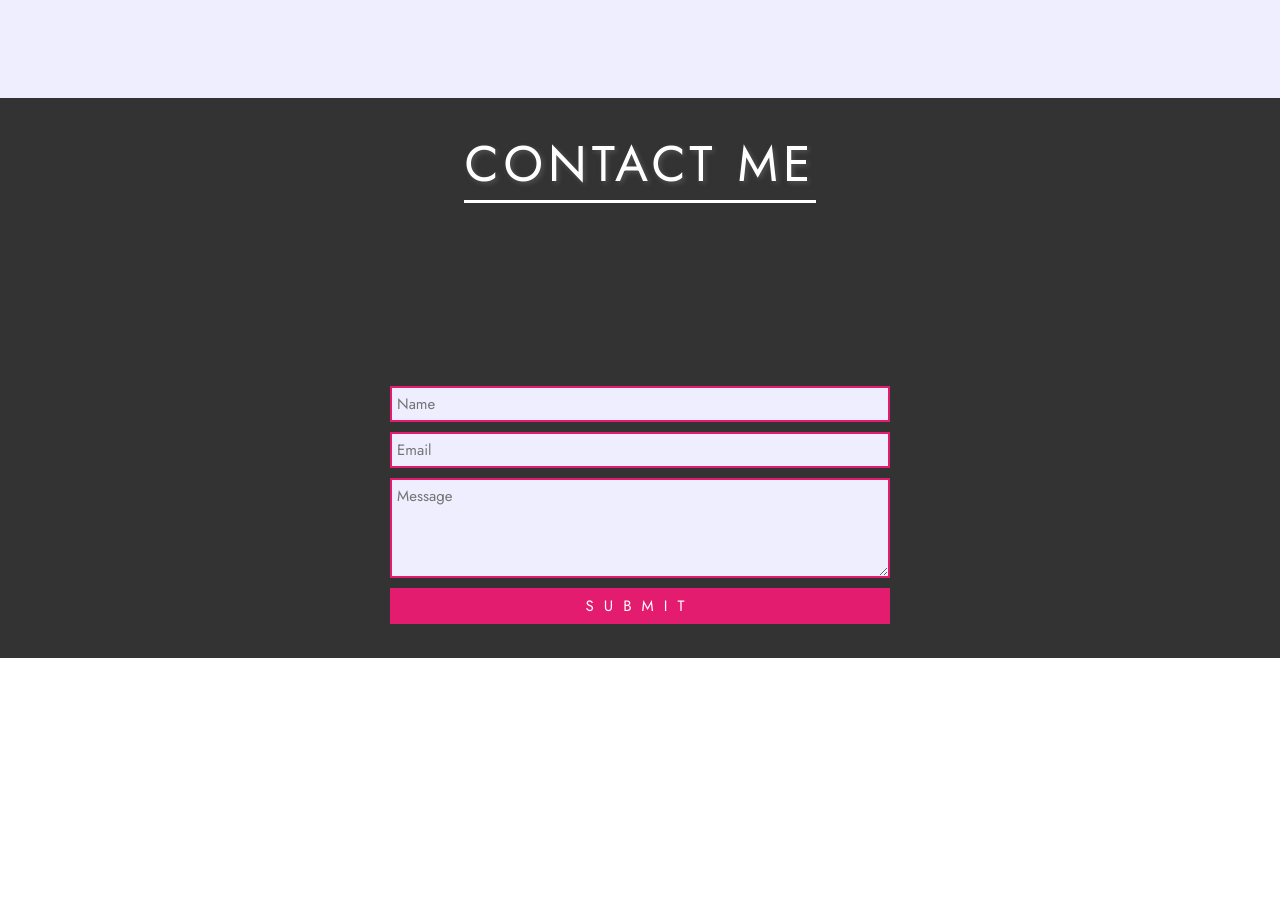
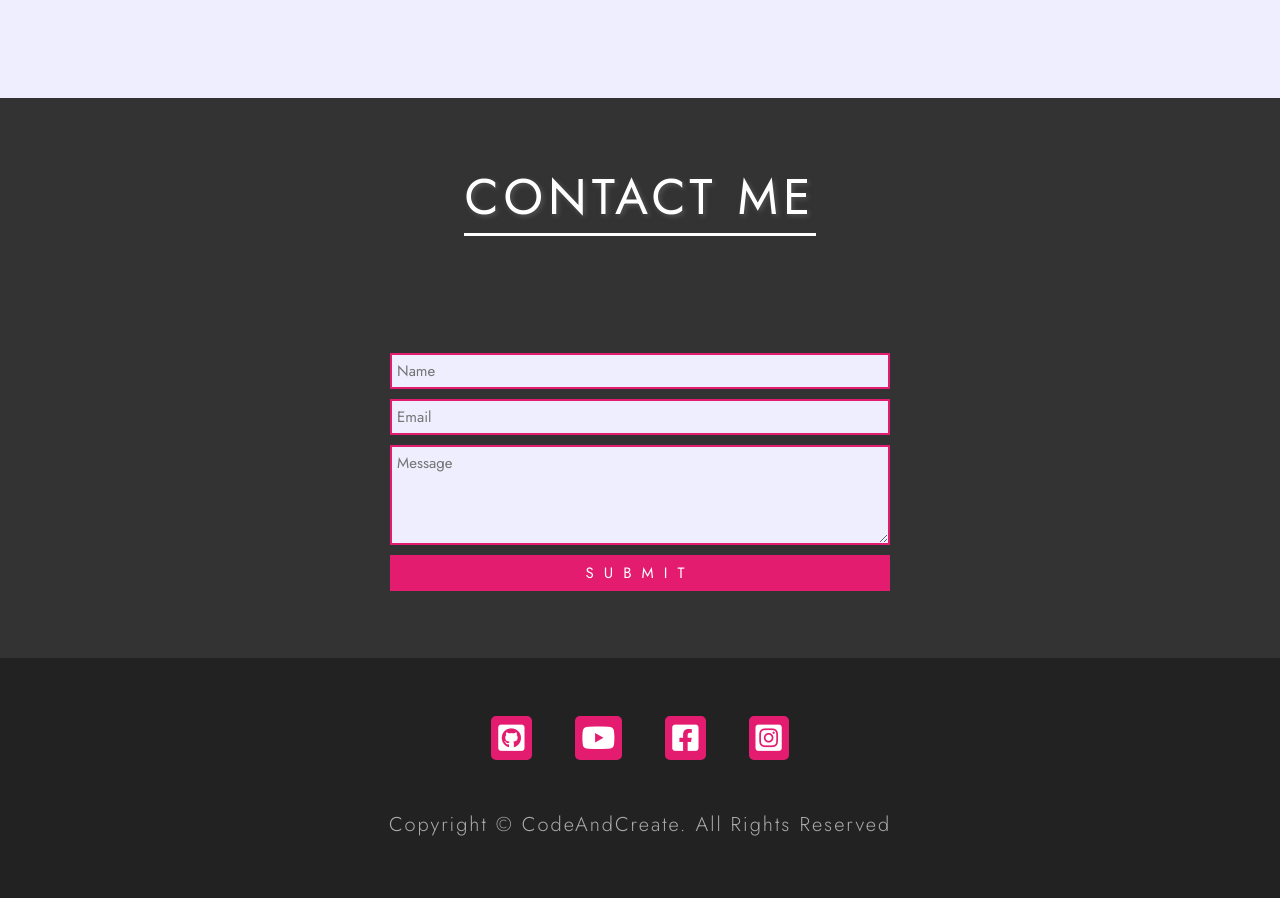
Before and after one commit to RuslanPanasuk/Personal_Portfolio, a plain HTML site: page index.html in a window 1280 px wide. Shown: the part 3540-4438 px from the top of the page. Before the commit the page ends 4198 px from the top, so only its background shows below. Drawn offline with Linux system fonts and the light colour scheme.

Commit message:
feat: add footer

```diff
--- a/index.html
+++ b/index.html
@@ -213,6 +213,28 @@
           <input type="submit" value="Submit" class="contact-form-btn">
         </form>
       </section>
+      <footer class="section-5 center">
+        <div class="social-media">
+          <a href="#" class="social-media-link">
+            <i class="fab fa-github-square"></i>
+          </a>
+
+          <a href="#" class="social-media-link">
+            <i class="fab fa-youtube"></i>
+          </a>
+
+          <a href="#" class="social-media-link">
+            <i class="fab fa-facebook-square"></i>
+          </a>
+
+          <a href="#" class="social-media-link">
+            <i class="fab fa-instagram-square"></i>
+          </a>
+        </div>
+        <p class="copyright">
+          Copyright &copy; CodeAndCreate. All Rights Reserved
+        </p>
+      </footer>
     </div>
     <script src="script.js"></script>
   </body>
--- a/style.css
+++ b/style.css
@@ -312,6 +312,7 @@ html {
   color: #fff;
   box-shadow: none;
   border-color: #fff;
+  margin-bottom: 5rem;
 }
 
 .contact-form {
@@ -345,3 +346,35 @@ html {
 }
 
 /* Footer _______________________________*/
+
+.section-5 {
+  width: 100%;
+  height: 30vh;
+  background-color: #222;
+  flex-direction: column;
+}
+
+.social-media {
+  margin-bottom: 5rem;
+}
+
+.social-media-link {
+  display: inline-block;
+  margin: 0 2rem;
+  padding: 0.7rem;
+  background-color: #e41c6f;
+  border-radius: 0.5rem;
+}
+
+.social-media-link i {
+  font-size: 3rem;
+  color: #fff;
+}
+
+.copyright {
+  color: #aaa;
+  font-size: 2rem;
+  letter-spacing: 0.2rem;
+  font-weight: 300;
+  text-align: center;
+}
```
